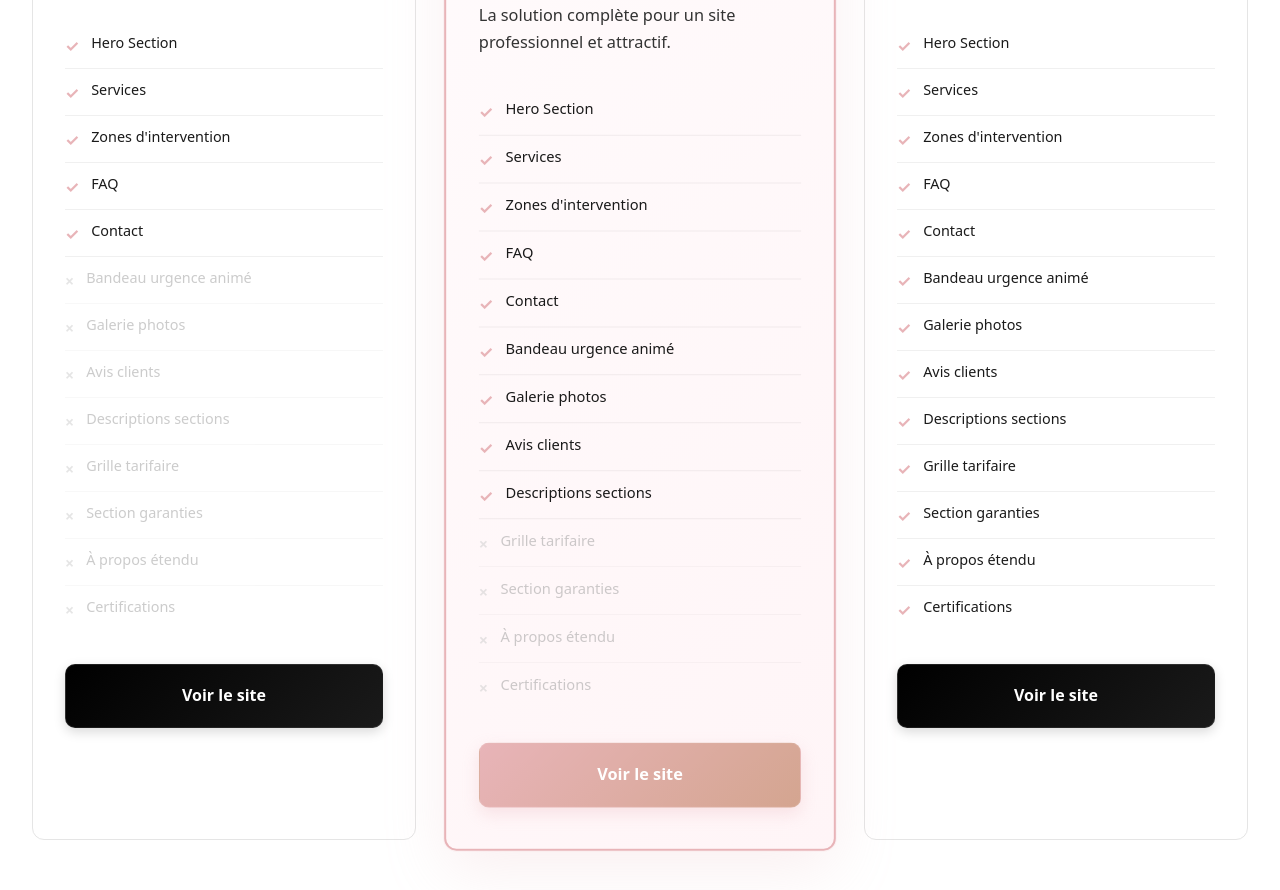
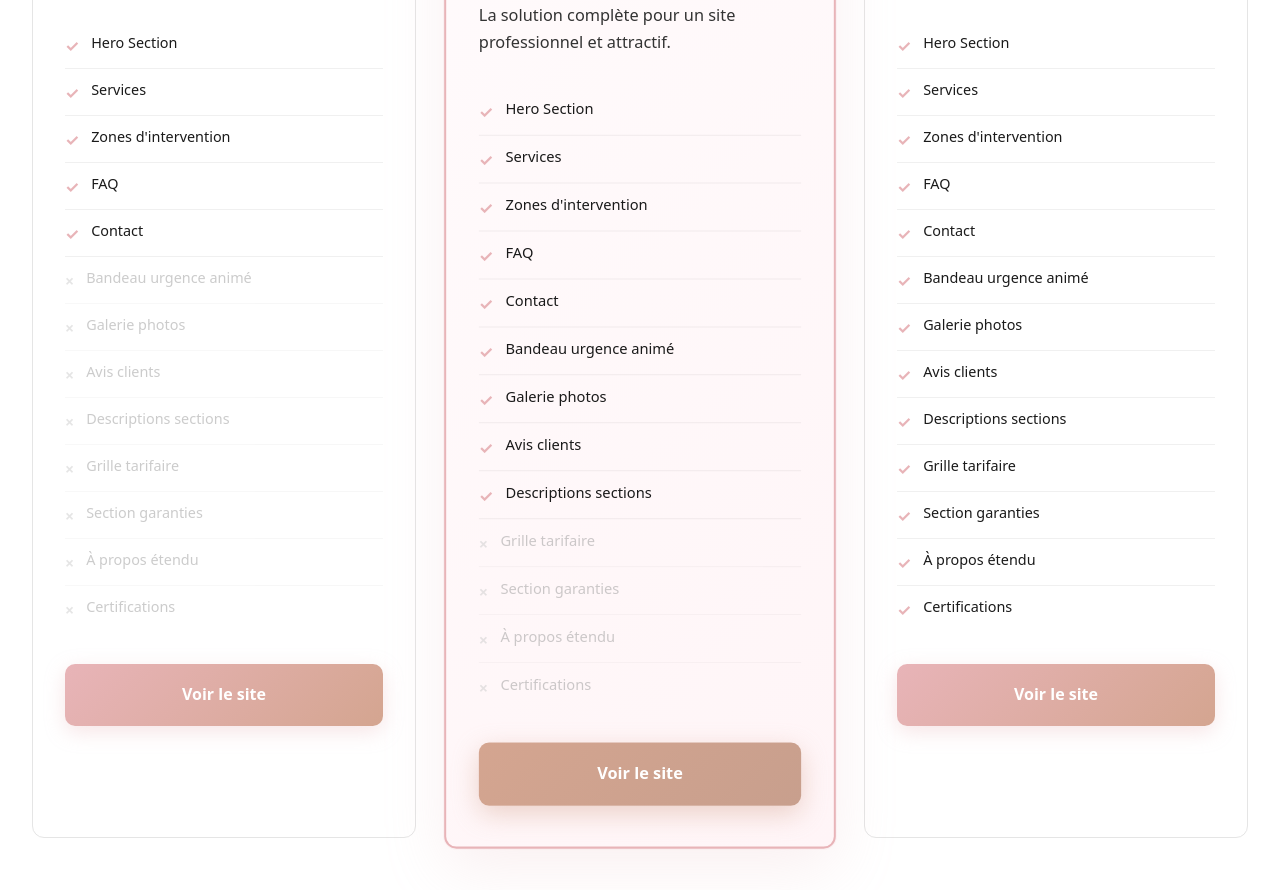
Before and after one commit to saifmiahpro/eleventy-service-starter, an Eleventy site: page src/offres.njk in a window 1280 px wide. Shown: the part 607-1497 px from the top of the page. Built offline with nearby package versions, Linux system fonts and the light colour scheme; Eleventy itself is replaced by a stand-in of ours; files that its build step writes are made by us from their sources.

Commit message:
✨ improve: Boutons or rosé attractifs sur toutes les offres
🎯 Call-to-action optimisé conversion:
- TOUS les boutons en gradient or rosé (pas juste featured)
- Gradient: #E8B4B8 → #D4A590 (attractif et premium)
- Font-weight 700 (bold) pour attirer l'œil
- Ombres roses visibles (0 6px 20px)
- Effet ripple au hover (cercle blanc qui s'étend)
- Transform: translateY(-3px) + scale(1.02)
- Box-shadow plus forte au hover

💎 Featured encore plus premium:
- Gradient plus foncé: #D4A590 → #C89F8D
- Font-weight 800 (extra-bold)
- Ombres encore plus marquées
- Hover: gradient #C89F8D → #B8956A

✅ Plus vendeur - invite à cliquer immédiatement
✅ Cohérent avec design or rosé du logo
✅ Effet premium sur toutes les offres

```diff
--- a/src/offres.njk
+++ b/src/offres.njk
@@ -194,36 +194,55 @@ permalink: /offres/
   .offer-cta {
     display: block;
     width: 100%;
-    background: linear-gradient(135deg, #000 0%, #1a1a1a 100%);
+    background: linear-gradient(135deg, #E8B4B8 0%, #D4A590 100%);
     color: white;
     text-align: center;
     padding: 1.125rem 2rem;
     border-radius: 10px;
     text-decoration: none;
-    font-weight: 600;
+    font-weight: 700;
     font-size: 1rem;
     transition: all 0.3s cubic-bezier(0.4, 0, 0.2, 1);
-    box-shadow: 0 4px 12px rgba(0,0,0,0.15);
-    border: 1px solid rgba(255,255,255,0.1);
+    box-shadow: 0 6px 20px rgba(232,180,184,0.35);
+    border: none;
+    position: relative;
+    overflow: hidden;
+  }
+
+  .offer-cta::before {
+    content: '';
+    position: absolute;
+    top: 50%;
+    left: 50%;
+    width: 0;
+    height: 0;
+    border-radius: 50%;
+    background: rgba(255,255,255,0.3);
+    transform: translate(-50%, -50%);
+    transition: width 0.5s, height 0.5s;
+  }
+
+  .offer-cta:hover::before {
+    width: 300px;
+    height: 300px;
   }
 
   .offer-cta:hover {
-    background: linear-gradient(135deg, #E8B4B8 0%, #D4A590 100%);
-    color: white;
-    transform: translateY(-2px);
-    box-shadow: 0 8px 20px rgba(232,180,184,0.3);
+    background: linear-gradient(135deg, #D4A590 0%, #C89F8D 100%);
+    transform: translateY(-3px) scale(1.02);
+    box-shadow: 0 10px 30px rgba(232,180,184,0.5);
   }
 
   .offer-box.featured .offer-cta {
-    background: linear-gradient(135deg, #E8B4B8 0%, #D4A590 100%);
-    color: white;
-    box-shadow: 0 6px 16px rgba(232,180,184,0.3);
+    background: linear-gradient(135deg, #D4A590 0%, #C89F8D 100%);
+    box-shadow: 0 8px 25px rgba(212,165,144,0.45);
+    font-weight: 800;
   }
 
   .offer-box.featured .offer-cta:hover {
-    background: linear-gradient(135deg, #D4A590 0%, #C89F8D 100%);
-    transform: translateY(-2px);
-    box-shadow: 0 10px 24px rgba(232,180,184,0.4);
+    background: linear-gradient(135deg, #C89F8D 0%, #B8956A 100%);
+    transform: translateY(-3px) scale(1.02);
+    box-shadow: 0 12px 35px rgba(212,165,144,0.6);
   }
 
   @media (min-width: 768px) {
```
